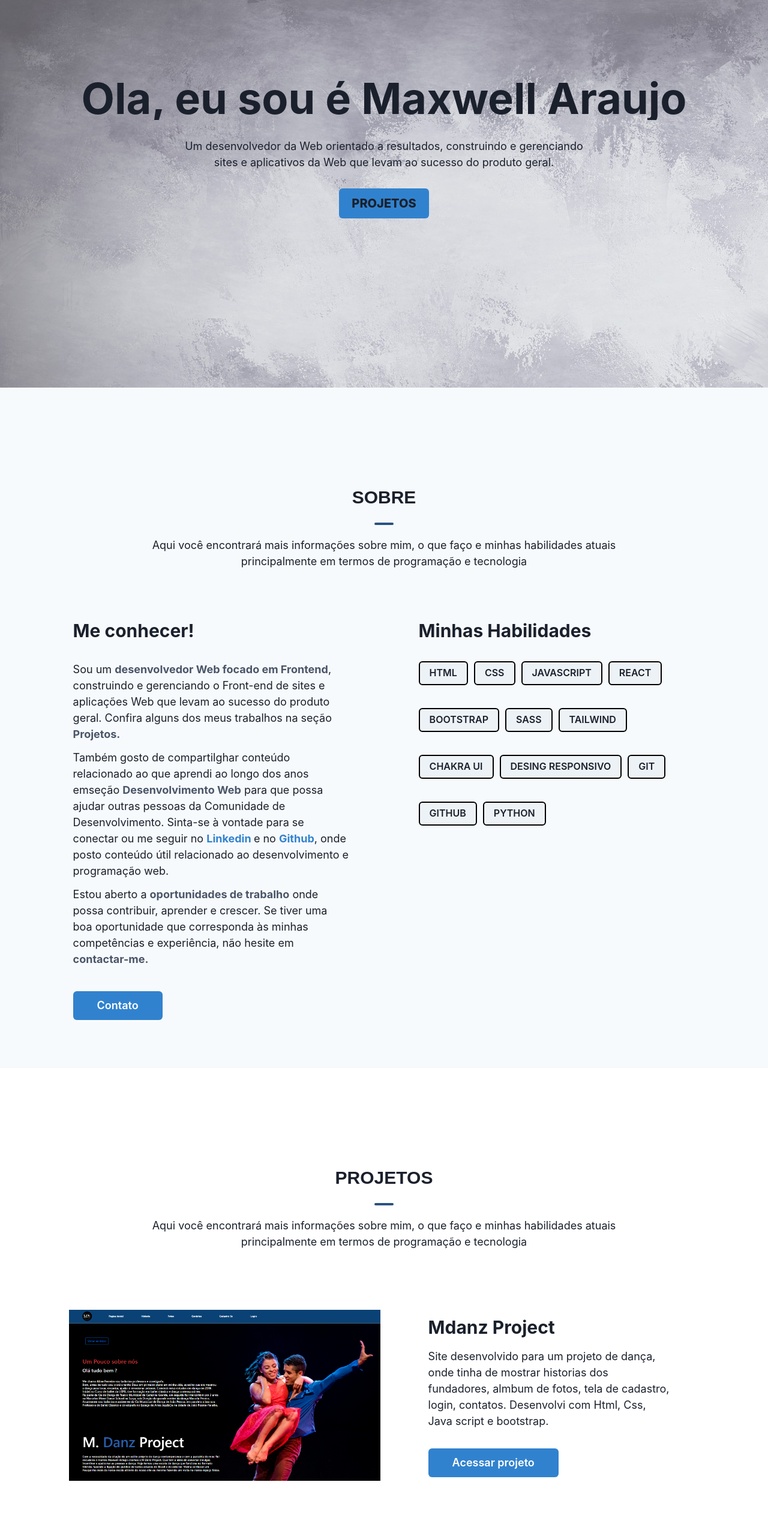
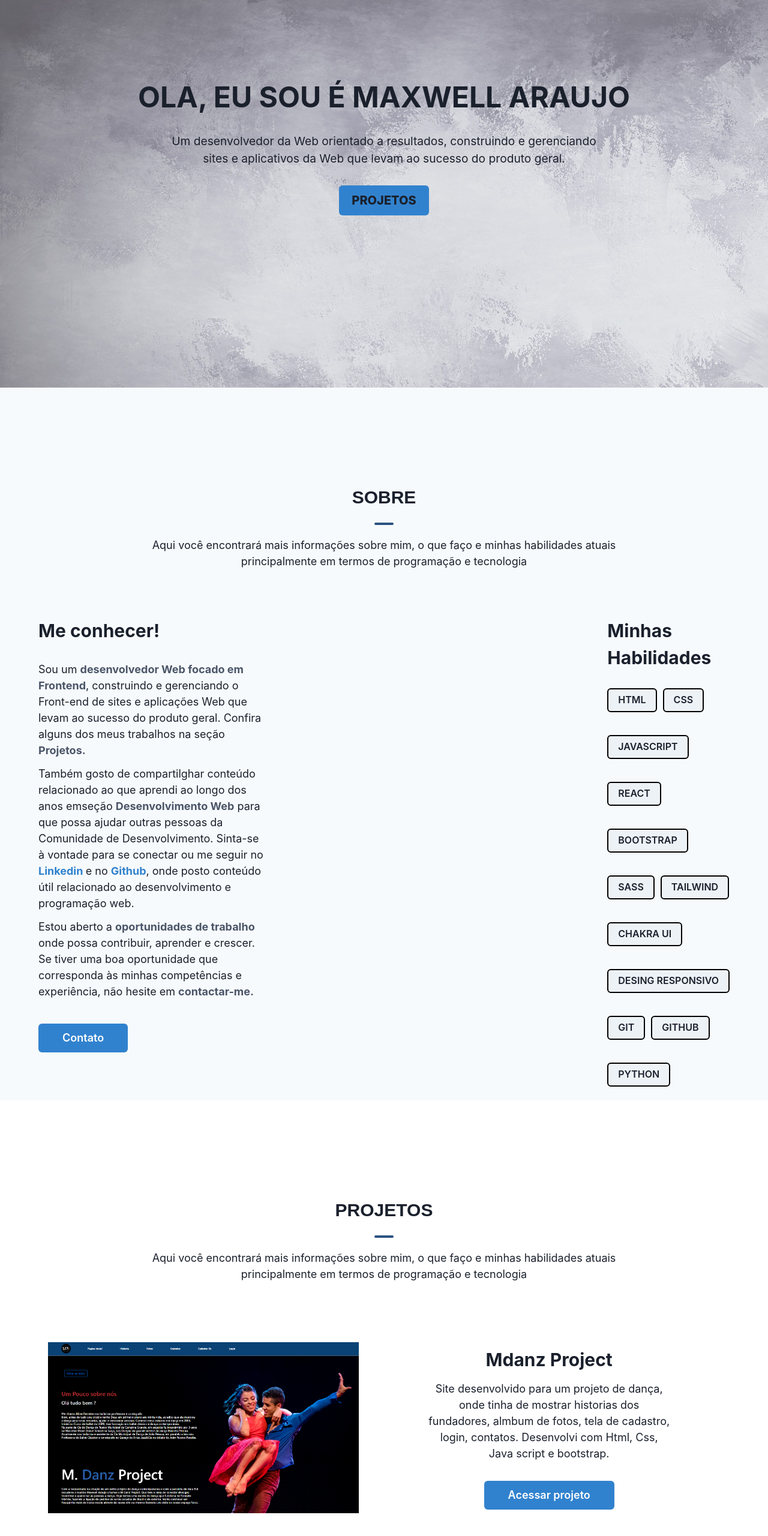
Before and after one commit to maxwellaraujo11/MaxwellAraujoDev, a React (Create React App) app: page / in a window 1280 px wide. Shown: the part 204-2764 px from the top of the page at 60% size. Built offline with nearby package versions, Linux system fonts and the light colour scheme.

Commit message:
Alterações para resposividade para telas xs

```diff
--- a/src/components/commons/Footer/Footer.js
+++ b/src/components/commons/Footer/Footer.js
@@ -3,9 +3,9 @@ import { Flex, Heading, Text, Link, Image, Box, Divider} from "@chakra-ui/react"
 function Footer() {
     return(
        <Flex flexDir="column" bg="black" >
-            <Flex m="0 auto" mt="80px" justifyContent="space-between" width="80%">
+            <Flex display={{base: "block", xl: 'flex'}} flexDir={{base:'column-reverse', xl: 'column'}} m="0 auto" mt="80px" justifyContent="space-between" width="80%">
 
-                    <Flex flexDir="column" zIndex="9" w="50%">
+                    <Flex flexDir="column" zIndex="9" w={{base:"90%", xl:"50%"}}>
 
                         <Heading color="gray.100" fontSize='3xl'> Maxwell Araujo </Heading>
                         <Text color="gray.100" fontSize='md' mt={7} >
@@ -18,9 +18,9 @@ function Footer() {
 
 
 
-                    <Flex flexDir="column" w="30%" textAlign="right">
+                    <Flex flexDir="column" w={{base:"90%", xl:"30%"}} textAlign={{base:'left', xl:"right"}} mt={{base:"40px", xl:'none'}}>
                         <Text fontSize='3xl' fontWeight={700} color="gray.100"> Social</Text>
-                        <Box w="100px" display="flex" flexDir="row" h="50px"  mt={7} textAlign="right" ml="auto">
+                        <Box w="100px" display="flex" flexDir="row" h="50px"  mt={7} textAlign={{base:'left', xl:"right"}} ml={{base:"none",  xl:"auto"}}>
                             <Link
                                 rounded="5px 0px 0px 5px"
                                 w='50px' h='50px'
--- a/src/components/commons/Main/Contato.js
+++ b/src/components/commons/Main/Contato.js
@@ -15,7 +15,7 @@ function Contato() {
                 </Text>
             </Center>
 
-            <Flex w="50%" h="80%" bg="White" p={10} m="0 auto" mt={20} rounded={5} flexDir="column" mb={10} boxShadow="lg">
+            <Flex w={{base: "90%", xl:"50%"}} h="80%" bg="White" p={10} m="0 auto" mt={20} rounded={5} flexDir="column" mb={10} boxShadow="lg">
             <FormControl isRequired>
                 <FormLabel>Nome</FormLabel>
                 <Input placeholder='Digite seu Nome' bg="gray.300" h={50}/>
--- a/src/components/commons/Main/Home.js
+++ b/src/components/commons/Main/Home.js
@@ -4,7 +4,7 @@ import { Flex, Text, Button, Heading  } from "@chakra-ui/react"
 function Home() {
 
     return (
-      <Flex bgImage="url(./bgMain.jpg)" h="100vh" justify="center" align="center" flexDir="column" mt={50}>
+      <Flex bgImage="url(./bgMain.jpg)" h="100vh" justify="center" align="center" flexDir="column" mt="50">
 
         <Flex
             flexDir="column"
@@ -14,15 +14,18 @@ function Home() {
 
             <Heading
                  as='h1'
-                 size='4xl'
+                 fontSize={{base: '1.5rem', xl: "3rem", }}
                  noOfLines={1}
+                 textTransform="uppercase"
+                 textAlign="center"
             >
                Ola, eu sou é Maxwell Araujo
             </Heading>
 
             <Text
-                textAlign="center"
-                fontSize="lg"
+                textAlign={{base: 'center'}}
+                fontSize={{base: '1.2rem'}}
+                px={{ base: "15px"}}
                 mt={30}
             >
                 Um desenvolvedor da Web orientado a  resultados, construindo e gerenciando<br></br>
--- a/src/components/commons/Main/Projects.js
+++ b/src/components/commons/Main/Projects.js
@@ -15,12 +15,12 @@ function Projects() {
                 </Text>
             </Center>
 
-            <Flex justify="space-around" w="90%" justifyContent="center"  mt={5} alignItems="center">
-                <Box m={20} w="45%" >
+            <Flex display={{base: 'block', xl:'flex'}} justify={{base: 'center', xl:"space-around"}} w={{base: "100%", xl: '90%'}} justifyContent="center"  mt={5} alignItems="center">
+                <Box m={20} w={{ xl:"45%"}} textAlign={{base:'center'}} >
                     <Image w="auto" src="./M.danz.png" />
                 </Box>
 
-                <Box w="35%" >
+                <Box w={{base: '90%', xl:"35%"}} textAlign={{base: 'center'}} m={{base: ' 0 auto'}}>
                     <Text fontSize='3xl' fontWeight={700}> Mdanz Project</Text>
 
                     <Text mt={3} fontSize='lg'>
@@ -36,13 +36,13 @@ function Projects() {
                 </Box>
             </Flex>
 
-            <Flex justify="space-around" w="90%" justifyContent="center"  mt={5} alignItems="center">
-                <Box m={20} mt={10} w="45%" >
+            <Flex display={{base: 'block', xl:'flex'}} justify={{base: 'center', xl:"space-around"}} w={{base: "100%", xl: '90%'}} justifyContent="center"  mt={5} alignItems="center">
+                <Box m={20} mt={10} w={{ xl:"45%"}} textAlign={{base:'center'}} >
                     <Image w="auto" src="./Chat.png"  border="1px solid black"/>
                 </Box>
 
-                <Box w="35%" >
-                    <Text fontSize='3xl' fontWeight={700}> Mdanz Project</Text>
+                <Box w={{base: '90%', xl:"35%"}} textAlign={{base: 'center'}} m={{base: ' 0 auto'}}>
+                    <Text fontSize='3xl' fontWeight={700}> Chat Interface</Text>
 
                     <Text mt={3} fontSize='lg'>
                         Site desenvolvido para um projeto de dança, onde tinha de mostrar
--- a/src/components/commons/Main/Skils.js
+++ b/src/components/commons/Main/Skils.js
@@ -5,7 +5,7 @@ function Skils() {
     return(
         <Flex flexDir="column" bg="gray.50">
             <Center flexDir="column" >
-            <Text fontSize={30} m="0 auto" mb={5} mt="40" textAlign="center" fontWeight={600} fontFamily="arial">
+            <Text fontSize={30} m="0 auto" mb={5} mt="40" textAlign="center" fontWeight={600} fontFamily="arial" w="100%">
                     SOBRE
                     <Flex bg="blue.700" w={8} h={1} rounded={30} m="0 auto" mt={5}> </Flex>
             </Text>
@@ -17,10 +17,11 @@ function Skils() {
 
             </Center>
 
-            <Flex justify="space-around" w="90%" m="0 auto"  mt={20}>
-                <Box textAlign="left" w="40%">
+            <Flex display={{ base: 'block', xl: 'flex'}} justify={{base:"center", xl: 'space-around'}} w="90%" m="0 auto"  mt={20}>
+                <Box>
                     <Text fontSize='3xl' fontWeight={700}> Me conhecer!</Text>
-                    <Text mt={7} fontSize='lg'>
+                    <Flex  display={{base: 'block'}} w={{ base: '90%', xl: '40%'}}>
+                        <Text mt={7} fontSize='lg' >
                             Sou um <Text as='b' color="gray.600">desenvolvedor Web focado em Frontend</Text>, construindo e gerenciando o
                             Front-end de sites e aplicações Web que levam ao sucesso do produto geral.
                             Confira alguns dos meus trabalhos na seção <Text as="b" color="gray.600">Projetos. </Text>
@@ -37,6 +38,7 @@ function Skils() {
                             Se tiver uma boa oportunidade que corresponda às minhas competências e experiência,
                             não hesite em <Text as="b" color="gray.600">contactar-me.</Text>
                         </Text>
+                    </Flex>
 
                     <Button colorScheme='blue' size='lg' mt={10} px={10} mb={20}>
                         Contato
@@ -44,7 +46,7 @@ function Skils() {
                 </Box>
 
                 {/* INICIANDO O BLOCO DAS HABILIDADES*/}
-                <Box w="40%">
+                <Box w={{base:'100%', xl: '40%'}}>
                 <Text fontSize='3xl' fontWeight={700}> Minhas Habilidades</Text>
 
                 <Wrap spacing='10px'>
```
Lines whose indentation alone changed are shown as unchanged.
